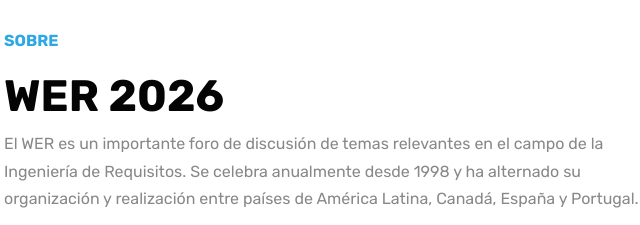
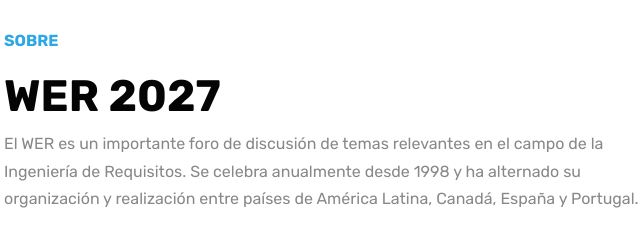
Before and after one commit to organizacaower/wer2027, a plain HTML site: page es/index.html in a window 1280 px wide. Shown: the part 512-737 px from the top of the page, 78-718 px from the left. Drawn offline with nearby package versions, Linux system fonts and the light colour scheme.

Commit message:
cambio titulo ES y PT

```diff
--- a/es/index.html
+++ b/es/index.html
@@ -74,7 +74,7 @@
 
           <div class="section-title">
             <p class="text-primary text-uppercase fw-bold mb-3">Sobre</p>
-            <h1>WER 2026</h1>
+            <h1>WER 2027</h1>
             <p>El WER es un importante foro de discusión de temas relevantes en el campo de la Ingeniería de Requisitos.
               Se celebra anualmente desde 1998 y ha alternado su organización y realización entre países de América
               Latina, Canadá, España y Portugal.</p>
```
Also changed, not shown: pt/index.html (+1 -1 lines).
